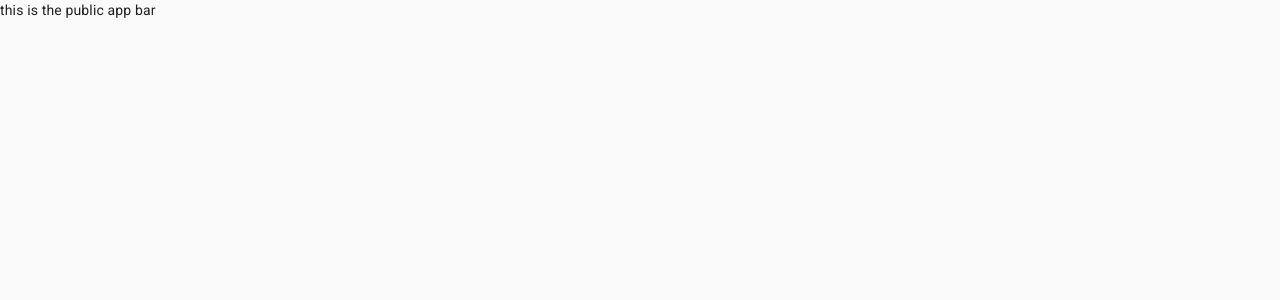
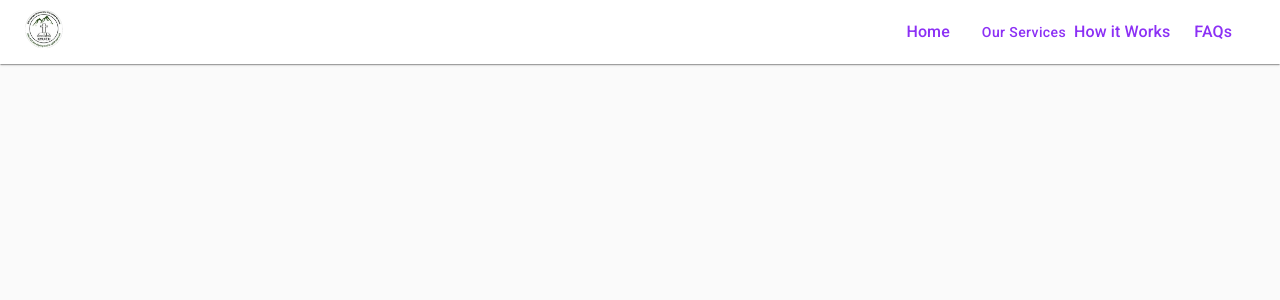
Before and after one commit to KyU-Christian-Union/kyucuwebapp, a React (Create React App) app: page / in a window 1280 px wide. Shown: the top 300 px of the page. Built offline with nearby package versions, Linux system fonts and the light colour scheme.

Commit message:
Rendered Website Logo

```diff
--- a/src/App/App.jsx
+++ b/src/App/App.jsx
@@ -1,11 +1,23 @@
+import { makeStyles } from '@material-ui/core';
+import { BrowserRouter as Router, Route, Switch } from 'react-router-dom';
 import React from 'react';
 import HomePage from '../pages/HomePage/HomePage';
 
+const useStyles = makeStyles(() => ({
+  root: {
+    maxHeight: '100vh'
+  }
+}));
 function App() {
+  const classes = useStyles();
   return (
-    <>
-      <HomePage />
-    </>
+    <Router>
+      <div className={classes.root}>
+        <Switch>
+          <Route exact path="/" component={HomePage} />
+        </Switch>
+      </div>
+    </Router>
   );
 }
 
--- a/src/components/AppBars.jsx/PublicAppBar.jsx
+++ b/src/components/AppBars.jsx/PublicAppBar.jsx
@@ -1,7 +1,77 @@
+import {
+  AppBar,
+  Box,
+  Link,
+  Hidden,
+  IconButton,
+  makeStyles,
+  Toolbar,
+  Typography,
+  Button,
+  Menu
+} from '@material-ui/core';
 import React from 'react';
+import { Link as RouterLink } from 'react-router-dom';
+import MenuIcon from '@material-ui/icons/Menu';
+import logo from '../../assets/images/culogo.png';
 
+const useStyles = makeStyles(theme => ({
+  root: {
+    flexGrow: 1,
+    overflow: 'hidden'
+  },
+  menuButton: {
+    marginRight: theme.spacing(3)
+  },
+  title: {
+    flexGrow: 1
+  },
+  toolRoot: {
+    justifyContent: 'space-between'
+  }
+}));
 const PublicAppBar = () => {
-  return <div>this is the public app bar</div>;
+  const classes = useStyles();
+  return (
+    <AppBar className={classes.root} elevation={1} position="sticky" color="secondary">
+      <Toolbar className={classes.toolRoot}>
+        <Box display="flex" alignItems="center">
+          <Hidden smUp>
+            <IconButton edge="start" className={classes.menuButton} color="primary" aria-label="menu">
+              <MenuIcon />
+            </IconButton>
+          </Hidden>
+          <RouterLink to="/">
+            <img src={logo} width="40rem" alt="Main Logo" />
+          </RouterLink>
+        </Box>
+        {/* Right Items  */}
+
+        <Box display="flex" alignItems="center">
+          <Hidden xsDown>
+            <Link component={RouterLink} to="/">
+              <Typography color="primary" className={classes.menuButton} variant="h6">
+                Home
+              </Typography>
+            </Link>
+            <Button color="primary">Our Services</Button>
+
+            <Link component={RouterLink} to="/">
+              <Typography color="primary" variant="h6" className={classes.menuButton}>
+                How it Works
+              </Typography>
+            </Link>
+            <Link component={RouterLink} to="/#faq">
+              <Typography color="primary" variant="h6" className={classes.menuButton}>
+                FAQs
+              </Typography>
+            </Link>
+          </Hidden>
+          {/* <LoginProfile /> */}
+        </Box>
+      </Toolbar>
+    </AppBar>
+  );
 };
 
 export default PublicAppBar;
--- a/src/pages/HomePage/HomePage.jsx
+++ b/src/pages/HomePage/HomePage.jsx
@@ -2,6 +2,10 @@ import React from 'react';
 import PublicAppBar from '../../components/AppBars.jsx/PublicAppBar';
 
 const HomePage = () => {
-  return <PublicAppBar />;
+  return (
+    <>
+      <PublicAppBar />
+    </>
+  );
 };
 export default HomePage;
```
Also changed, not shown: src/pages/AboutPage/AboutPage.jsx (added, +7 -0 lines), src/assets/images/culogo.png (added), 1 other file (tests, documents, lock files or other folders).
